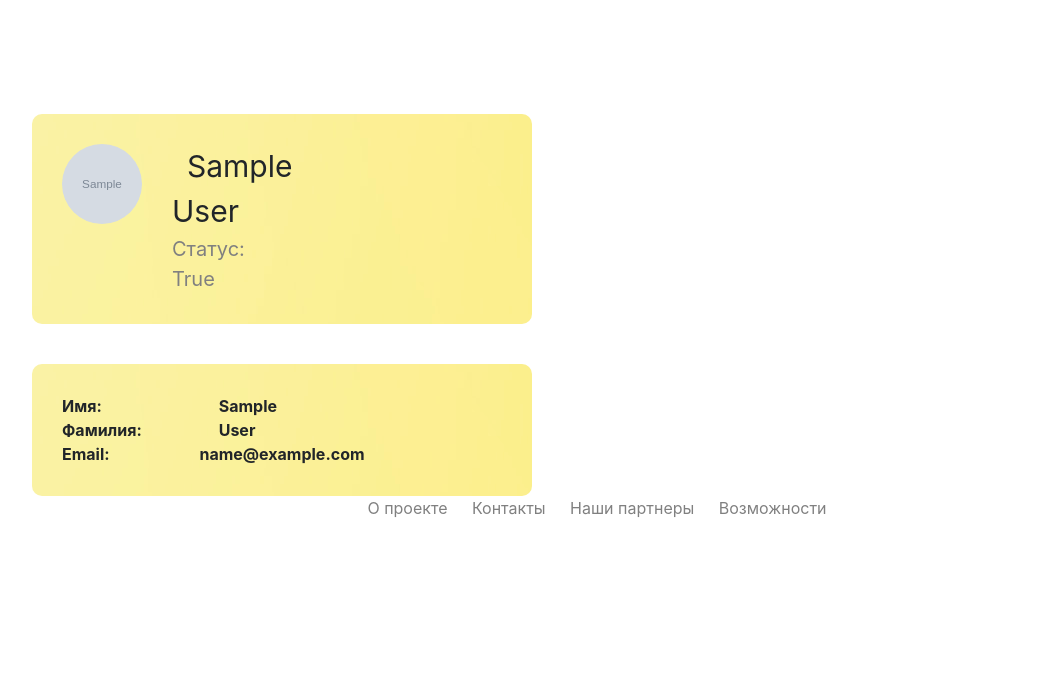
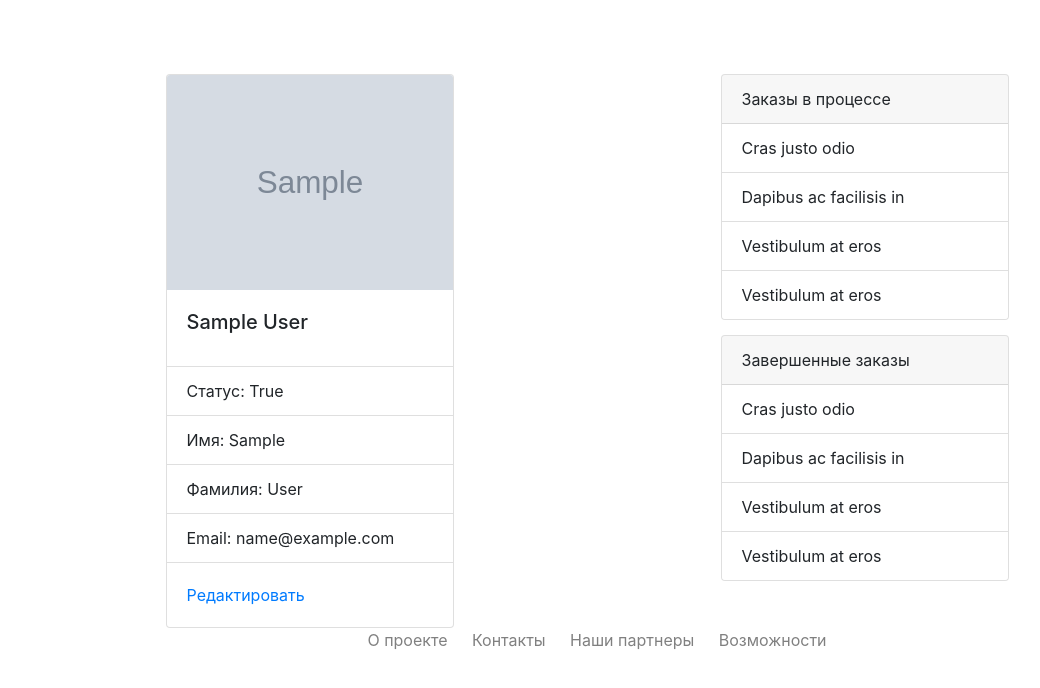
Before and after one commit to mar4elkin/SelectelHackaton, a Django app: page /member/ in a window 1280 px wide. Shown: the part 72-760 px from the top of the page, without its empty margins (53-1093 px from the left). Run offline with Django 3.2, Linux system fonts and the light colour scheme; a user stored in the database is signed in; tables that the repository leaves empty hold one stand-in row (values such as "Sample post"); grey boxes marked "Sample" are stand-in pictures; some libraries are stand-ins or nearby versions.

Commit message:
feat(templates): member-ind с заглушкой

```diff
--- a/selectelhackaton/templates/member/member-index.html
+++ b/selectelhackaton/templates/member/member-index.html
@@ -10,10 +10,62 @@
 
 {% block content %}
   {% bootstrap_messages %}
-  <!---->
-  <div class="row">
-  <div style="margin-top:40px;" class="container">
-    <div class=".col-6 .col-md-4">
+  <div class="d-flex justify-content-around">
+
+
+  <div class="card" style="width: 18rem;">
+
+    {% if user.profile.avatar_url %}<img alt="" src="{{user.profile.avatar_url}}" style="" class="card-img-top">
+                {% else %}No picture available yet.{% endif %}
+  <div class="card-body">
+    <h5 class="card-title">{{user.display_name}}</h5>
+  </div>
+  <ul class="list-group list-group-flush">
+    <li class="list-group-item">{% if user.is_entity %}Статус: {{user.is_entity}}
+              {% else %} Статус: Физ. лицо{% endif %}</li>
+    <li class="list-group-item">Имя: {{user.first_name}}</li>
+    <li class="list-group-item">Фамилия: {{user.last_name}}</li>
+    <li class="list-group-item">Email: {{user.email}}</li>
+  </ul>
+  <div class="card-body">
+    <a href="{% url 'account_edit_profile' %}" class="card-link">Редактировать</a>
+  </div>
+</div>
+
+
+<div>
+
+<div class="card" style="width: 18rem;">
+  <div class="card-header">
+    Заказы в процессе
+  </div>
+  <ul class="list-group list-group-flush">
+    <li class="list-group-item">Cras justo odio</li>
+    <li class="list-group-item">Dapibus ac facilisis in</li>
+    <li class="list-group-item">Vestibulum at eros</li>
+    <li class="list-group-item">Vestibulum at eros</li>
+  </ul>
+</div>
+
+
+<div class="card" style="width: 18rem;margin-top:15px;">
+  <div class="card-header">
+    Завершенные заказы
+  </div>
+  <ul class="list-group list-group-flush">
+    <li class="list-group-item">Cras justo odio</li>
+    <li class="list-group-item">Dapibus ac facilisis in</li>
+    <li class="list-group-item">Vestibulum at eros</li>
+    <li class="list-group-item">Vestibulum at eros</li>
+  </ul>
+</div>
+</div>
+</div>
+  <!--
+
+  <div class="container">
+  <div class="row align-items-start">
+    <div class=".col-6 .col-md-4" style="width:250px;">
       <div class="mainInformation">
           <div class="row">
               <div class="col">
@@ -32,10 +84,8 @@
     </div>
   </div>
 
-  <!--  -->
-
-  <div style="margin-top:40px;" class="container">
-    <div class=".col-6 .col-md-4">
+  <div class="row">
+    <div class=".col-6 .col-md-4" style="margin-top:40px">
       <div class="mainInformation">
           <div class="row">
             <div class="col"><strong>Имя:</strong></div>
@@ -57,7 +107,7 @@
   </div>
 
 
-  <!--
+
     <div class="col-sm-6 col-md-4 col-lg-4">
       <h3>{% trans "Profile" %}</h3>
       <ul class="list-unstyled">
@@ -68,6 +118,6 @@
         <li>{% if request.user.profile.account_verified %}Verified{% else %}Unverified{% endif %}</li>
       </ul>
       <a href="{% url 'account_edit_profile' %}">Edit</a>
-    </div>-->
-  </div>
+    </div>
+  </div>-->
 {% endblock %}
```
